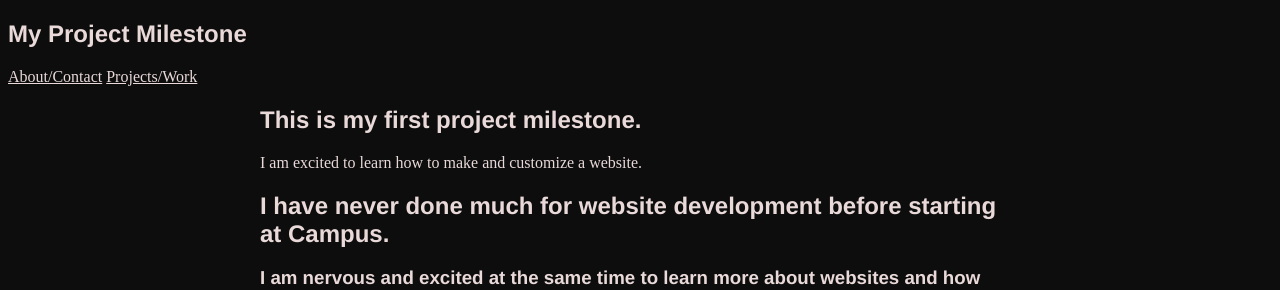
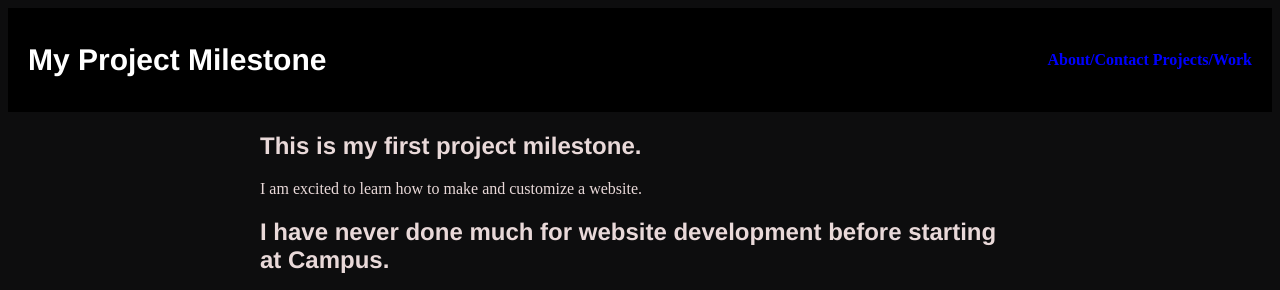
Before and after one commit to cresh1002/my-project-milestone, a plain HTML site: page index.html in a window 1280 px wide. Shown: the top 290 px of the page. Drawn offline with Linux system fonts and the light colour scheme.

Commit message:
added proximity

```diff
--- a/style.css
+++ b/style.css
@@ -382,3 +382,28 @@ h3 {
   }
 }
 }
+
+.navbar {
+  display: flex;
+  justify-content: space-between;
+  align-items: center;
+
+  background-color: black;
+  color: white;
+
+  padding: 10px 20px;
+}
+
+.logo {
+  font-size: 30px;
+}
+
+nav a {
+  color: blue;
+  text-decoration: none;
+  font-weight: bold;
+}
+
+nav a:hover {
+  color: yellow;
+}
```
